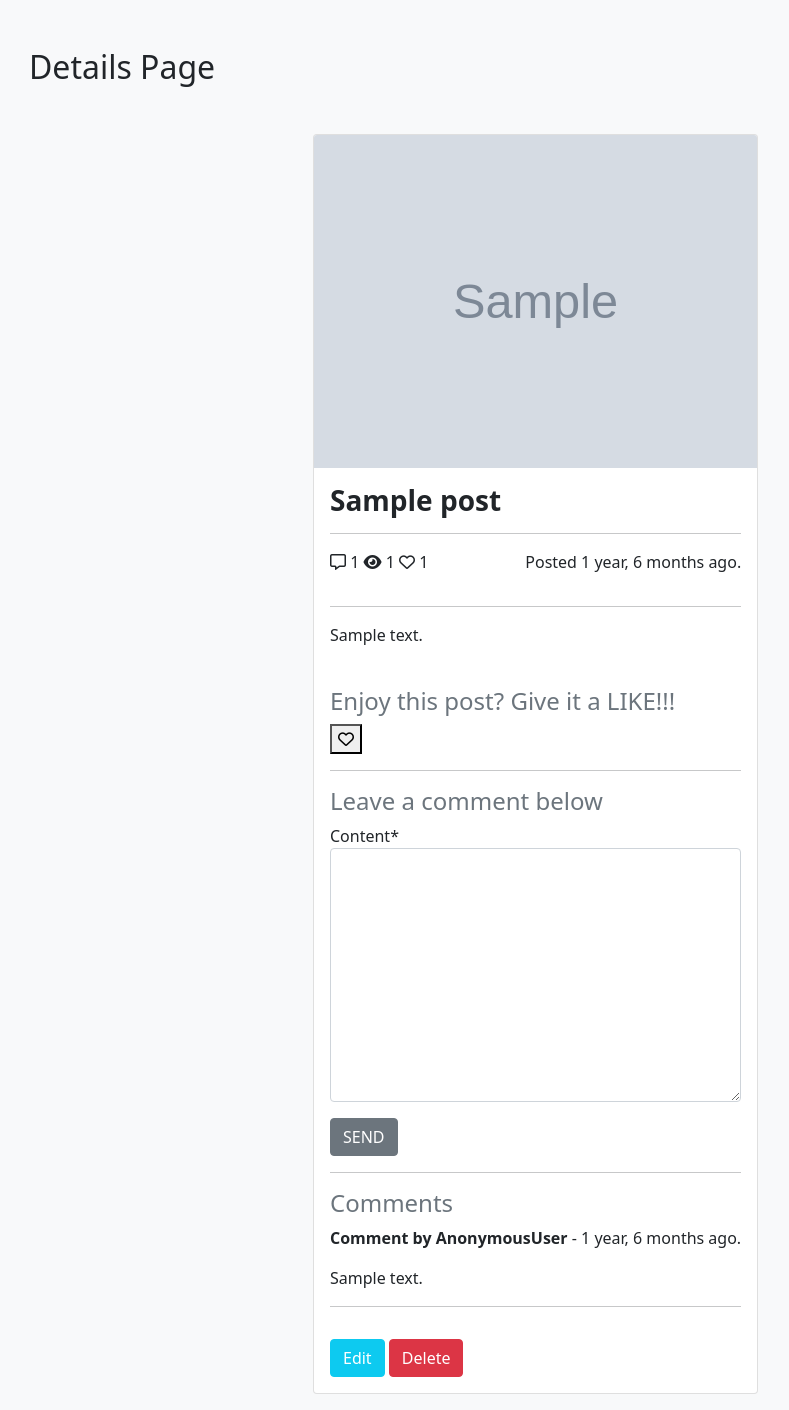
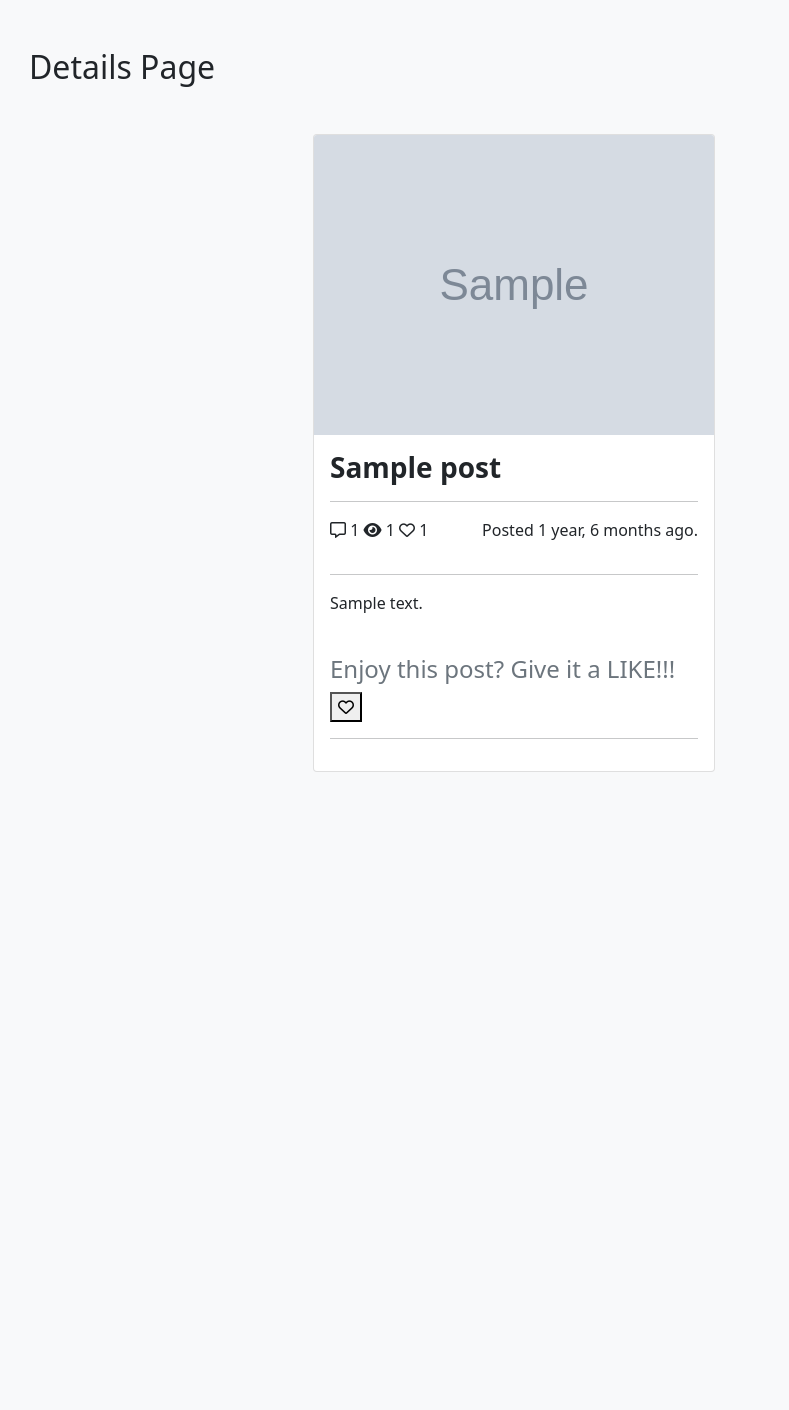
Before and after one commit to Ata-92/Django-Blog-App, a Django app: a page that uses src/post_app/templates/post_app/details.html in a window 1280 px wide. Shown: the part 56-1466 px from the top of the page, without its empty margins (19-808 px from the left). After the commit the page ends 828 px from the top, so only its background shows below. Run offline with Django 3.2, Linux system fonts and the light colour scheme; tables that the repository leaves empty hold one stand-in row (values such as "Sample post"); grey boxes marked "Sample" are stand-in pictures; some libraries are stand-ins or nearby versions.

Commit message:
Display different pages for not owner, logout user

```diff
--- a/src/post_app/templates/post_app/details.html
+++ b/src/post_app/templates/post_app/details.html
@@ -7,11 +7,6 @@
 {% block content %}
   {% load crispy_forms_tags %}
   <h2 class="m-5">Details Page</h2>
-  {% comment %} {% if request.user.is_authenticated %}
-    <h2 class="ms-5 text-success">Welcome {{request.user}}</h2>
-  {% else %}
-    <h2 class="ms-5 text-info">Welcome Guest</h2>
-  {% endif %} {% endcomment %}
   <div class="w-50 mx-auto my-3 container-fluid d-flex">
     <div class="card">
       <img src={{post.image.url}} class="card-img-top" alt="{{post.title}} icon">
@@ -45,6 +40,8 @@
           {% endif %}
         </form>
         <hr>
+
+        {% if user.is_authenticated %}
           <p class="text-secondary h4">Leave a comment below</p>
           <form action="" method="post">
             {% csrf_token %}
@@ -64,23 +61,12 @@
             <hr>
           {% endif %}
 
-          <a href={% url 'update' post.slug %} class="btn btn-info text-white mt-3">Edit</a>
-          <a href={% url 'delete' post.slug %} class="btn btn-danger text-white mt-3">Delete</a>
+          {% if user == post.user %}
+            <a href={% url 'update' post.slug %} class="btn btn-info text-white my-3">Edit</a>
+            <a href={% url 'delete' post.slug %} class="btn btn-danger text-white my-3">Delete</a>
+          {% endif %}
+        {% endif %}
       </div>
     </div>
   </div>
 {% endblock content %}
-
-
-
-
-<div class="card">
-      <img src="..." class="card-img-top" alt="...">
-      <div class="card-body">
-        <h5 class="card-title">Card title</h5>
-        <p class="card-text">This is a wider card with supporting text below as a natural lead-in to additional content. This content is a little bit longer.</p>
-      </div>
-      <div class="card-footer">
-        <small class="text-muted">Last updated 3 mins ago</small>
-      </div>
-    </div>
```
Lines whose indentation alone changed are shown as unchanged.
